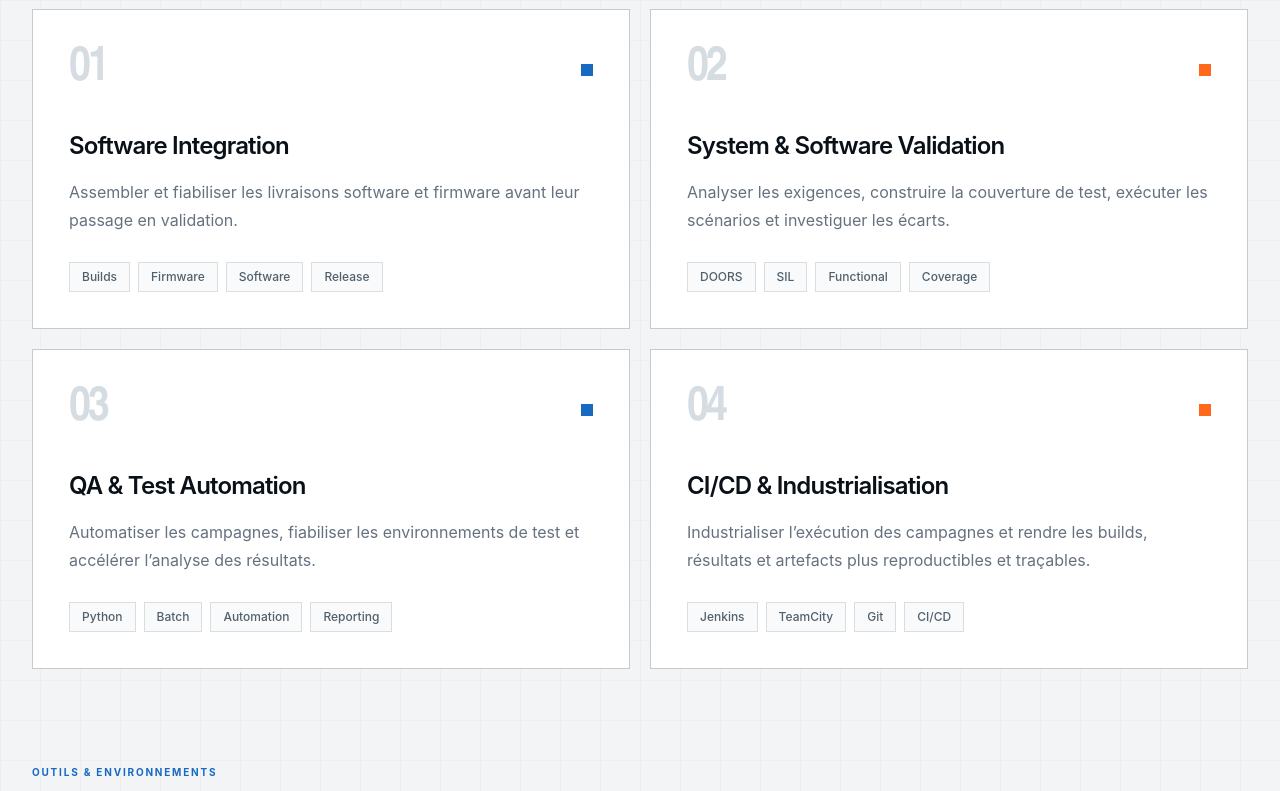
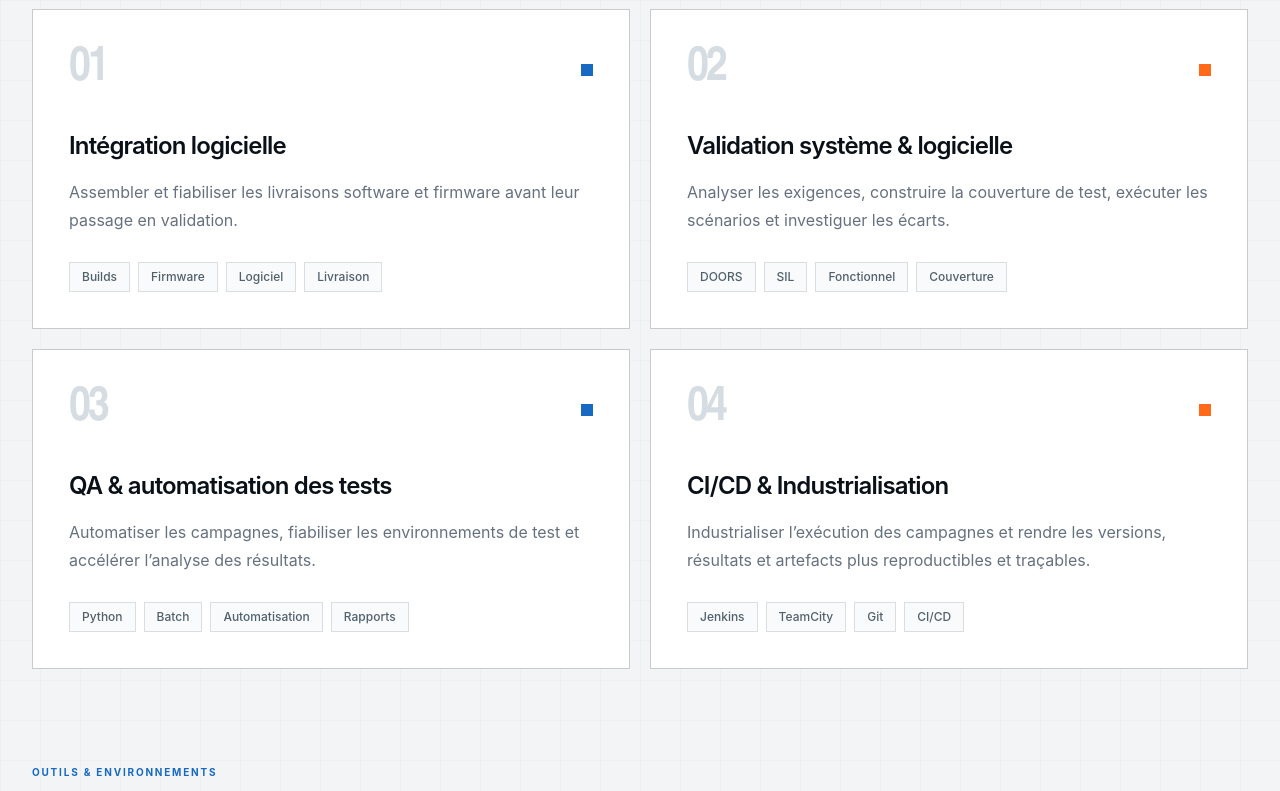
Before and after one commit to Robotham33/Portfolio-Hamza-Ghourabi, a Next.js app: page /expertise in a window 1280 px wide. Shown: the part 560-1351 px from the top of the page. Built offline with nearby package versions, Linux system fonts and the light colour scheme.

Commit message:
fix(copy): harmonize french portfolio terminology

```diff
--- a/content/portfolio.ts
+++ b/content/portfolio.ts
@@ -1,10 +1,10 @@
 export const career = {
   name: "HGH.",
-  role: "Software Integration & Validation Engineer",
+  role: "Ingénieur intégration & validation logicielle",
   headline:
-    "De la validation logicielle à l’intégration logicielle, avec une forte expertise en QA Automation.",
+    "De la validation logicielle à l’intégration logicielle, avec une forte expertise en automatisation des tests.",
   summary:
-    "Ingénieur spécialisé en validation système, intégration logicielle et automatisation des tests. Mon parcours couvre les secteurs médical et automobile, de l’analyse des exigences à l’intégration firmware/software, au CI/CD et à la validation fonctionnelle ou SIL.",
+    "Ingénieur spécialisé en validation système, intégration logicielle et automatisation des tests. Mon parcours couvre les secteurs médical et automobile, de l’analyse des exigences à l’intégration firmware et logiciel, au CI/CD et à la validation fonctionnelle ou SIL.",
   years: "7+",
   domains: ["Médical", "Automobile"],
   core: [
@@ -29,7 +29,7 @@ export const experiences = [
       "Analyse des exigences sous DOORS et préparation de la couverture de test",
       "Rédaction et exécution de tests fonctionnels et d’intégration en simulation SIL",
       "Lancement des campagnes via Jenkins, analyse des résultats et diagnostic des anomalies",
-      "Suivi des anomalies et des corrections sous Jira avec les équipes software et système",
+      "Suivi des anomalies et des corrections sous Jira avec les équipes logiciel et système",
     ],
     tools: [
       "Python",
@@ -50,12 +50,12 @@ export const experiences = [
     domain: "Médical",
     role: "Ingénieur validation et intégration",
     summary:
-      "Validation fonctionnelle et tests d’intégration sur des produits médicaux critiques mêlant software et hardware, avec industrialisation des campagnes et intégration continue.",
+      "Validation fonctionnelle et tests d’intégration sur des produits médicaux critiques mêlant logiciel et matériel, avec industrialisation des campagnes et intégration continue.",
     highlights: [
       "Analyse des spécifications, définition des tests, rédaction et exécution des protocoles puis rapports de validation",
       "Automatisation des campagnes avec TeamCity et Git, maintien des environnements de test et simulateurs logiciels",
       "Configuration et utilisation de pipelines TeamCity pour l’exécution automatisée et le suivi des résultats",
-      "Root Cause Analysis, suivi des corrections et amélioration de la couverture de test",
+      "Analyse des causes racines, suivi des corrections et amélioration de la couverture de test",
       "Coordination transverse avec les équipes logiciel et spécifications en Agile/Scrum",
     ],
     tools: [
@@ -65,7 +65,7 @@ export const experiences = [
       "Git",
       "DOORS",
       "Mantis",
-      "Functional Validation",
+      "Validation fonctionnelle",
     ],
   },
   {
@@ -159,26 +159,26 @@ export const personalProjects = [
 export const expertise = [
   {
     index: "01",
-    title: "Software Integration",
+    title: "Intégration logicielle",
     text: "Assembler et fiabiliser les livraisons software et firmware avant leur passage en validation.",
-    tags: ["Builds", "Firmware", "Software", "Release"],
+    tags: ["Builds", "Firmware", "Logiciel", "Livraison"],
   },
   {
     index: "02",
-    title: "System & Software Validation",
+    title: "Validation système & logicielle",
     text: "Analyser les exigences, construire la couverture de test, exécuter les scénarios et investiguer les écarts.",
-    tags: ["DOORS", "SIL", "Functional", "Coverage"],
+    tags: ["DOORS", "SIL", "Fonctionnel", "Couverture"],
   },
   {
     index: "03",
-    title: "QA & Test Automation",
+    title: "QA & automatisation des tests",
     text: "Automatiser les campagnes, fiabiliser les environnements de test et accélérer l’analyse des résultats.",
-    tags: ["Python", "Batch", "Automation", "Reporting"],
+    tags: ["Python", "Batch", "Automatisation", "Rapports"],
   },
   {
     index: "04",
     title: "CI/CD & Industrialisation",
-    text: "Industrialiser l’exécution des campagnes et rendre les builds, résultats et artefacts plus reproductibles et traçables.",
+    text: "Industrialiser l’exécution des campagnes et rendre les versions, résultats et artefacts plus reproductibles et traçables.",
     tags: ["Jenkins", "TeamCity", "Git", "CI/CD"],
   },
 ] as const;
@@ -193,7 +193,7 @@ export const caseStudies = [
       "Réception des livraisons, construction des builds, installation, tests d’intégration et décision de passage vers les testeurs.",
     result:
       "Un flux d’intégration plus lisible et reproductible, avec une frontière claire entre build, intégration et validation.",
-    stack: ["TeamCity", "Firmware", "Software", "Embedded"],
+    stack: ["TeamCity", "Firmware", "Logiciel", "Embarqué"],
   },
   {
     eyebrow: "Automobile · validation",
@@ -204,7 +204,7 @@ export const caseStudies = [
       "Croisement exigences, paramètres, traces et scénarios pour distinguer mise à jour de test et régression potentielle.",
     result:
       "Des diagnostics argumentés et des tests prêts à réintégrer dans les campagnes automatisées.",
-    stack: ["SIL", "DOORS", "Jenkins", "Regression"],
+    stack: ["SIL", "DOORS", "Jenkins", "Régression"],
   },
   {
     eyebrow: "CI/CD · industrialisation",
@@ -214,8 +214,8 @@ export const caseStudies = [
     contribution:
       "Structuration de pipelines pour déclencher les tests, centraliser les résultats et conserver les artefacts utiles à l’investigation.",
     result:
-      "Une boucle de feedback plus courte entre intégration, exécution, analyse et correction.",
-    stack: ["Jenkins", "TeamCity", "Artifacts", "Automation"],
+      "Une boucle de retour plus courte entre intégration, exécution, analyse et correction.",
+    stack: ["Jenkins", "TeamCity", "Artefacts", "Automatisation"],
   },
 ] as const;
 
@@ -229,7 +229,7 @@ export const toolGroups = [
     items: ["Git", "Jenkins", "TeamCity", "DOORS", "Jira", "Mantis"],
   },
   {
-    label: "Embedded & hardware",
+    label: "Systèmes embarqués & matériel",
     items: ["STM32", "ROS", "Raspberry Pi", "Arduino"],
   },
   {
```
